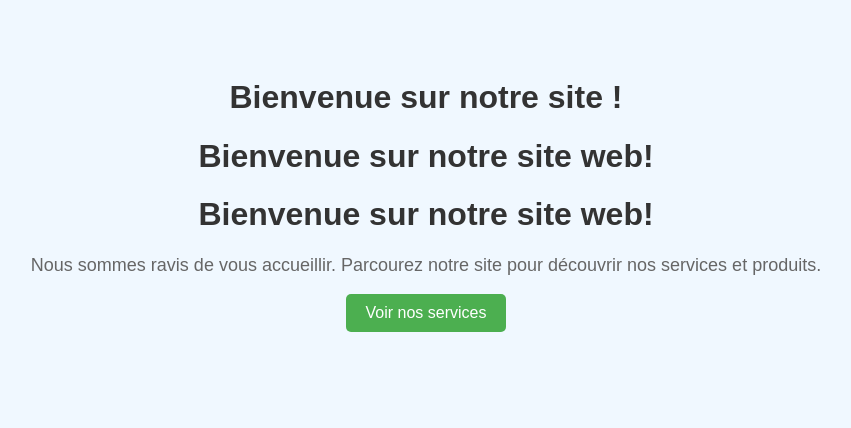
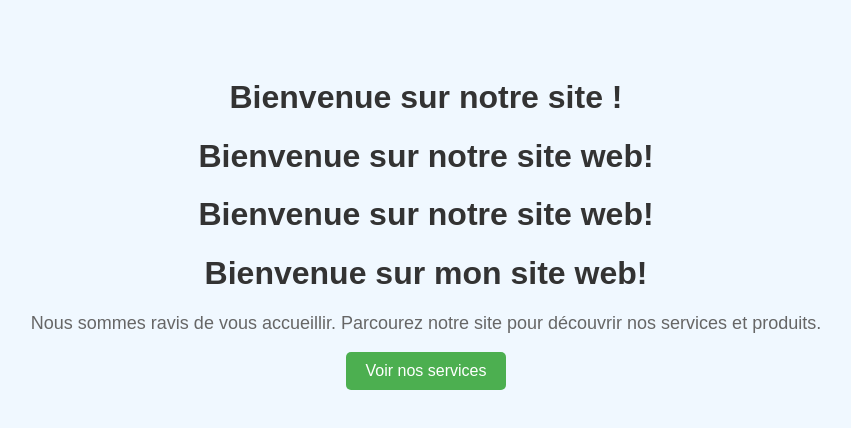
Before and after one commit to mariam896/test, a plain HTML site: page index.html in a window 1280 px wide. Shown: the whole page, without its empty margins (214-1065 px from the left). Drawn offline with Linux system fonts and the light colour scheme.

Commit message:
modification

```diff
--- a/index.html
+++ b/index.html
@@ -35,6 +35,8 @@
     <h1>Bienvenue sur notre site !</h1>
     <h1>Bienvenue sur notre site web!</h1>
     <h1>Bienvenue sur notre site web!</h1>
+    <h1>Bienvenue sur mon site web!</h1>
+
     <p>Nous sommes ravis de vous accueillir. Parcourez notre site pour découvrir nos services et produits.</p>
     <a href="services.html">Voir nos services</a>
 </body>
```
